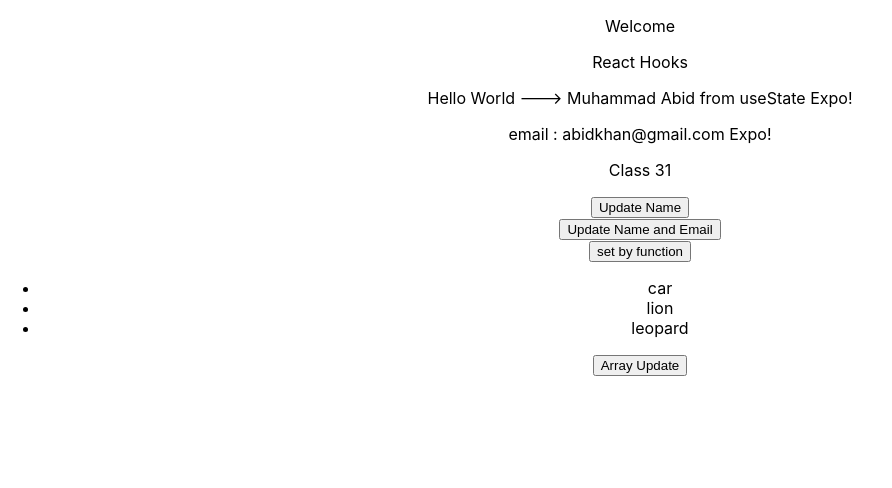
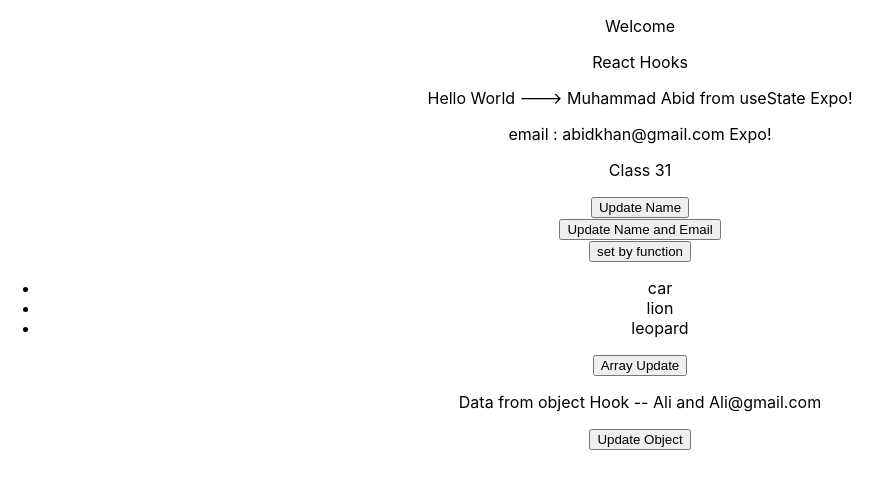
Before and after one commit to Muhammad-Abid11/React-hooks, a React (Create React App) app: page / in a window 1280 px wide. Shown: the top 488 px of the page, without its empty margins (0-892 px from the left). Built offline with nearby package versions, Linux system fonts and the light colour scheme.

Commit message:
"setState" used in object

```diff
--- a/src/App.jsx
+++ b/src/App.jsx
@@ -19,8 +19,13 @@ function App() {
   //like destructuring
   //[property,function]=useState("Default Value")
   const [email, setEmail] = useState("abidkhan@gmail.com");
-  // we can also used in array and object
+  // we can also used in array
   const [arr, setArr] = useState(["car", "lion", "leopard"]);
+  // we can also used in  object
+  const [obj, setObj] = useState({
+    name: "Ali",
+    email: "Ali@gmail.com"
+  });
 
   const handle = () => {
     setName("Abid")
@@ -30,6 +35,13 @@ function App() {
   const arrUpdate = () => {
     setArr([...arr, "Dog"])
 
+  }
+
+  const objUpdate = () => {
+    setObj({
+      name: "Bilal",
+      email: "bilal@gmail.com"
+    })
   }
   return (
     <div className="App">
@@ -54,6 +66,11 @@ function App() {
         })}
       </ul>
       <button onClick={arrUpdate}>Array Update</button>
+
+      <br />
+
+      <p>Data from object Hook -- {obj.name} and {obj.email} </p>
+      <button onClick={objUpdate}>Update Object</button>
     </div >
   );
 }
```
